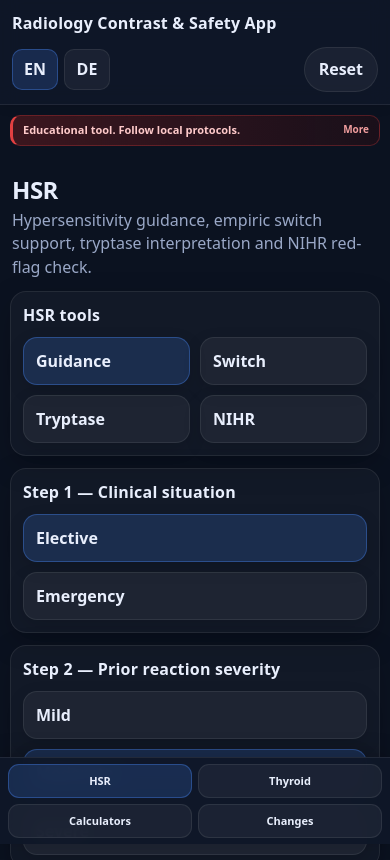
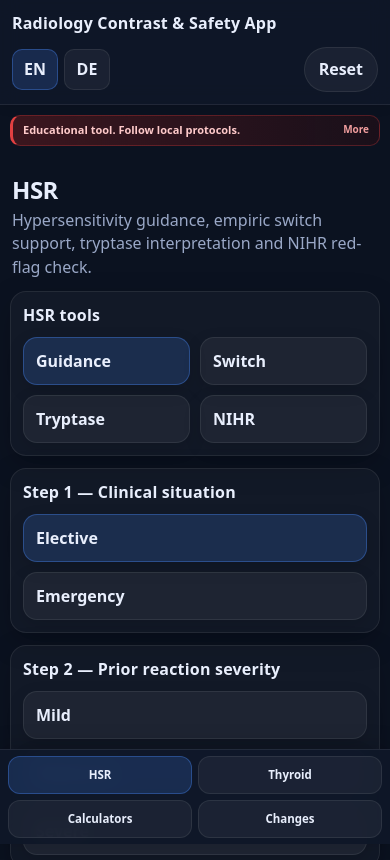
Before and after one commit to KnoxiCoke/Esur22, a plain HTML site: page index.html in a window 390 px wide. Shown: the top 860 px of the page. Drawn offline with Linux system fonts and the light colour scheme.

Commit message:
Update bottom navigation button styles

```diff
--- a/style.css
+++ b/style.css
@@ -898,11 +898,11 @@ body.emergency .checklist input[type="checkbox"] {
   }
 
   .bottomnav__btn {
-    min-height: 34px;
-    font-size: 11px;
-    line-height: 1.05;
-    padding: 5px 6px;
-    border-radius: 11px;
+    min-height: 38px;
+    font-size: 11.5px;
+    line-height: 1.1;
+    padding: 6px 6px;
+    border-radius: 12px;
   }
 
   /* Mobile disclaimer: compact red, expandable with JS */
```
